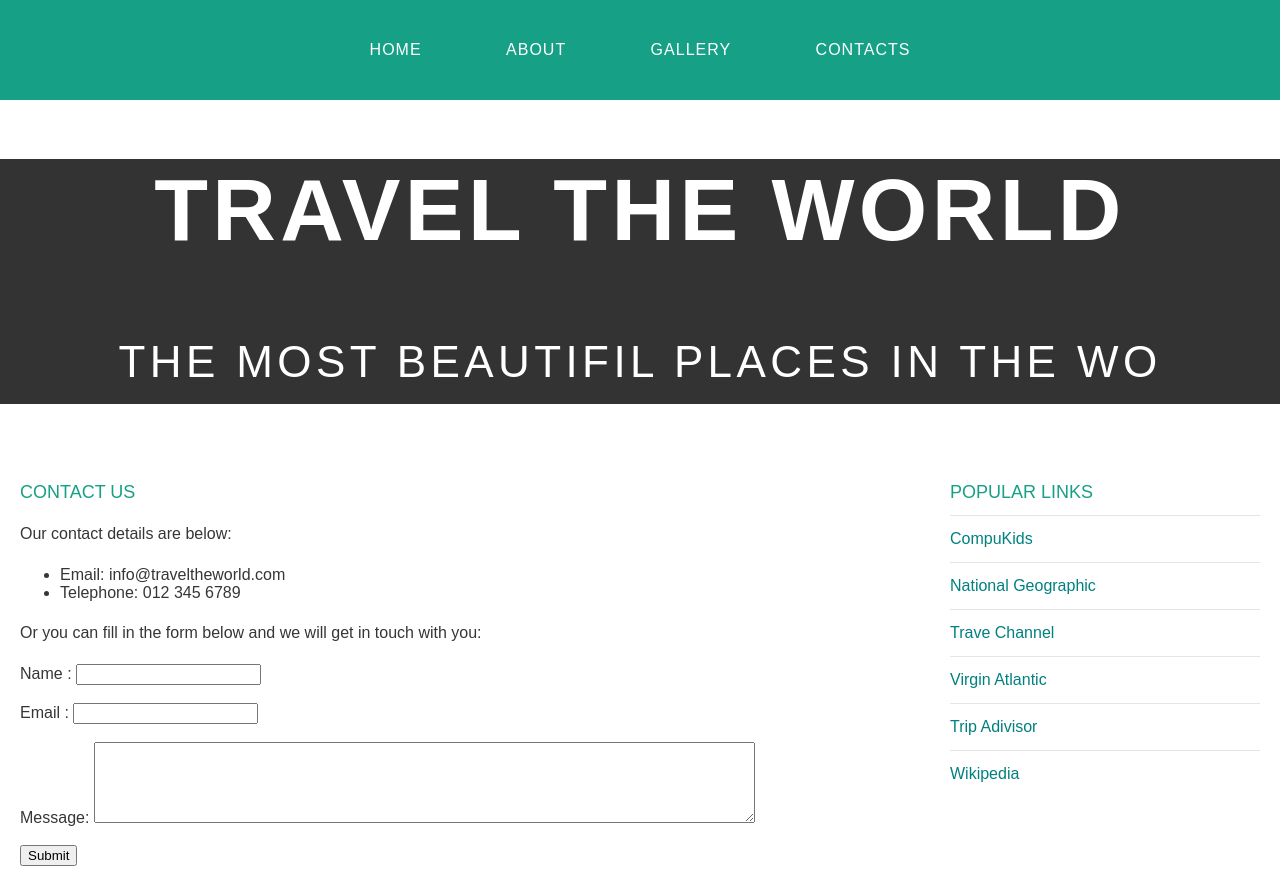
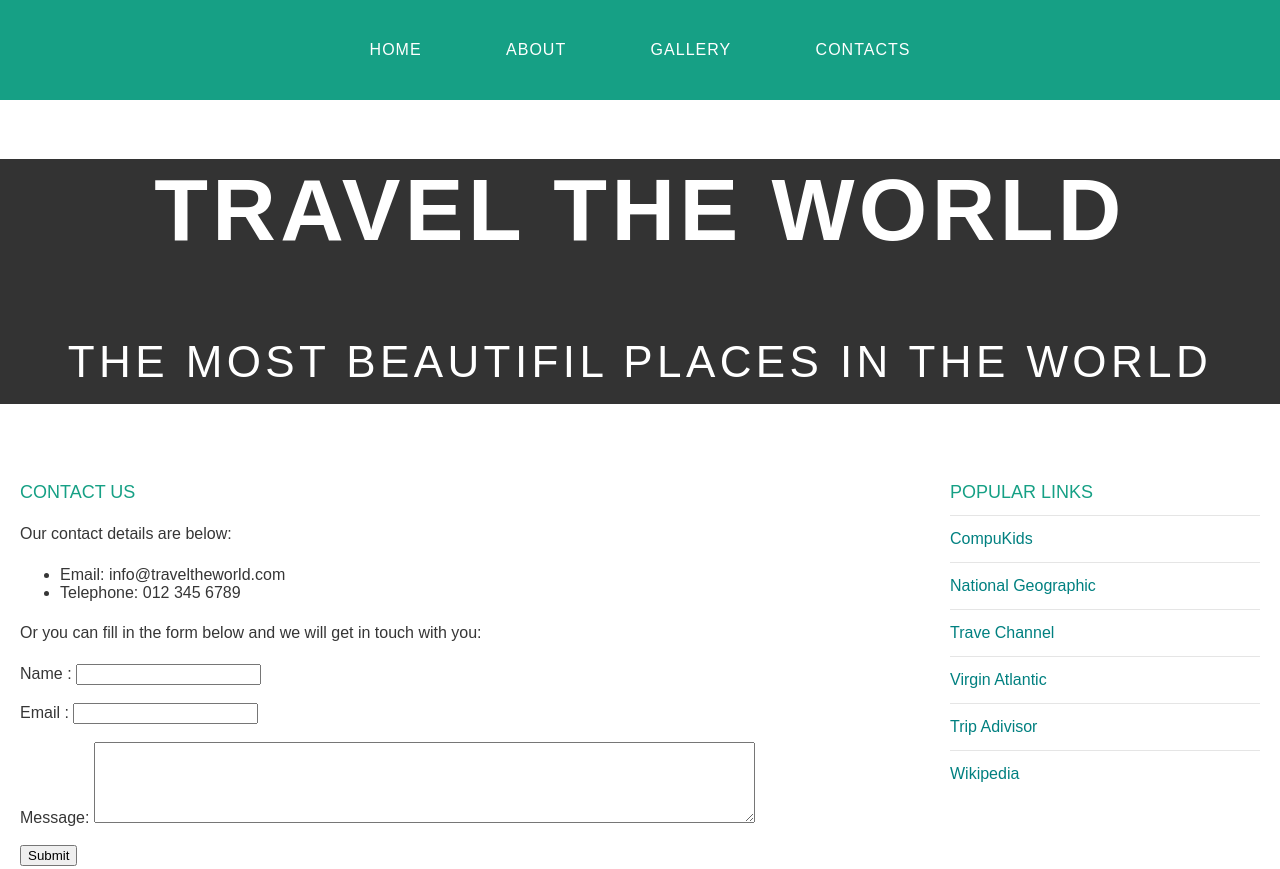
Before and after one commit to kephatlane-ITvarsity/Module-6-Assessment-1-, a plain HTML site: page contact.html in a window 1280 px wide. Shown: the top 869 px of the page. Drawn offline with Linux system fonts and the light colour scheme.

Commit message:
Update contact.html

```diff
--- a/contact.html
+++ b/contact.html
@@ -17,7 +17,7 @@
 
         <div id="header">
             <h1>TRAVEL THE WORLD</h1>
-            <p>THE MOST BEAUTIFIL PLACES IN THE WO</p>
+            <p>THE MOST BEAUTIFIL PLACES IN THE WORLD</p>
         </div>
 
         </di>
```
